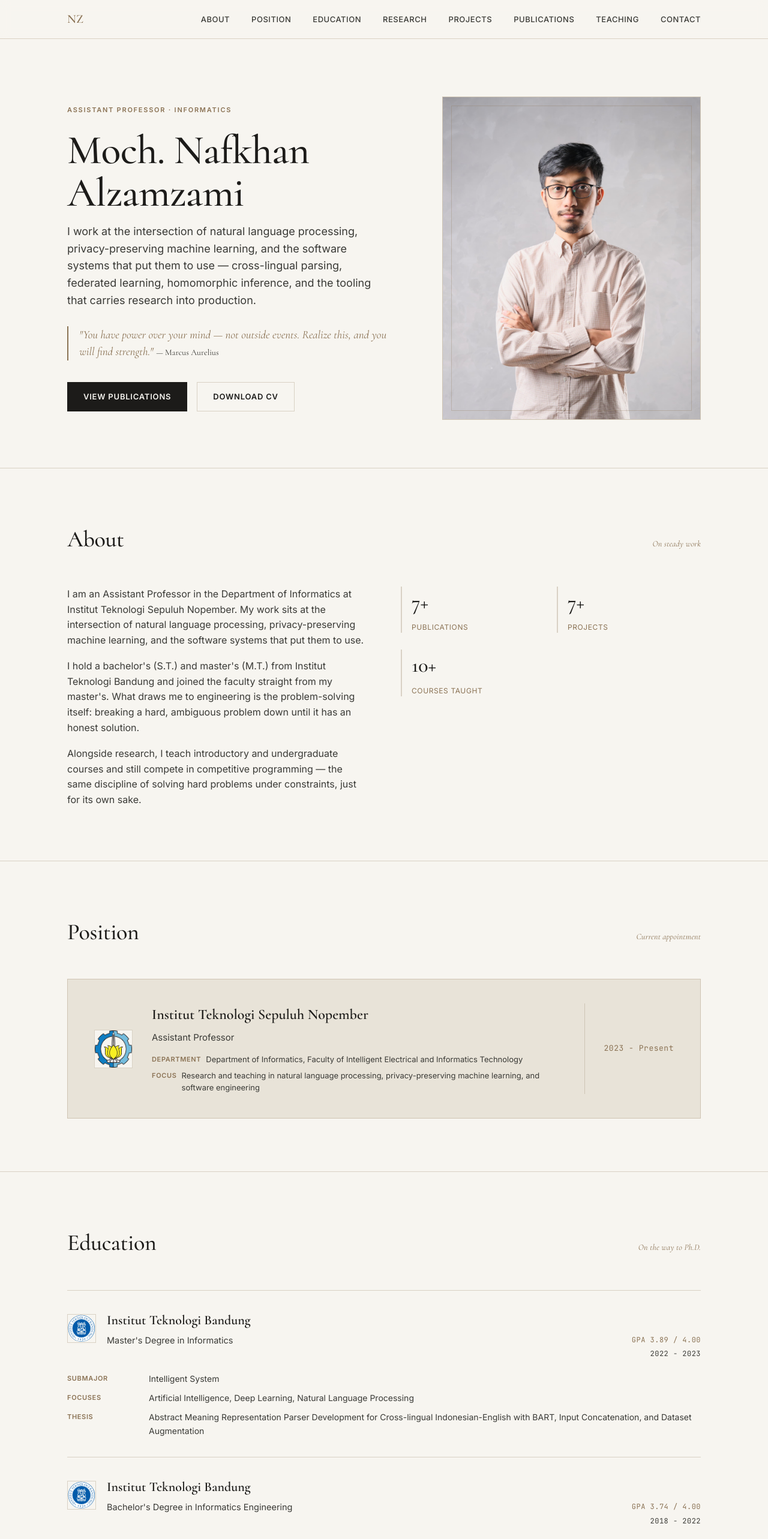
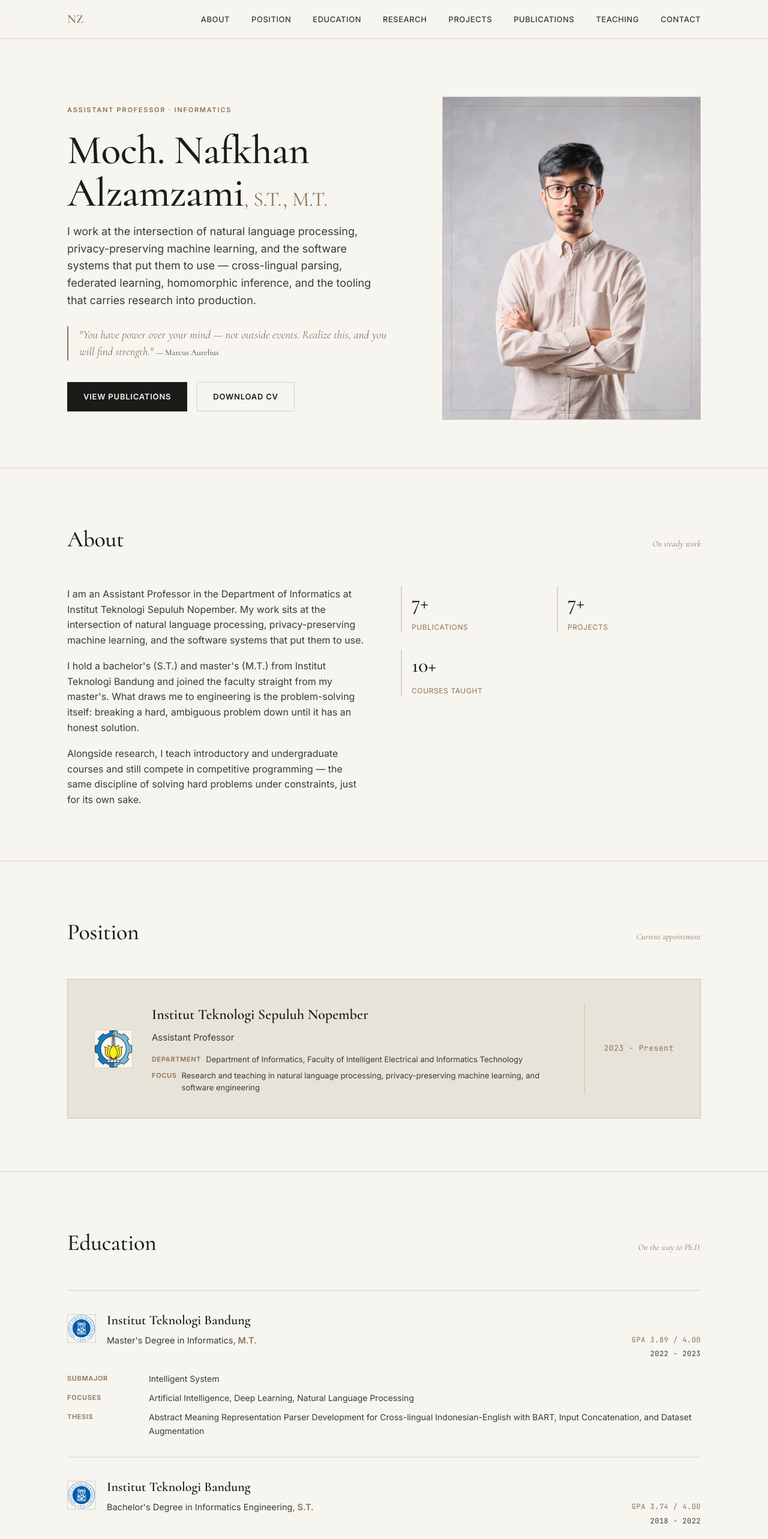
Before and after one commit to nafkhanzam/website-v2, a SvelteKit app: page / in a window 1280 px wide. Shown: the top 2566 px of the page at 60% size. Built offline with nearby package versions, Linux system fonts and the light colour scheme.

Commit message:
add degree title

```diff
--- a/src/routes/_/components/Education.svelte
+++ b/src/routes/_/components/Education.svelte
@@ -19,7 +19,9 @@
               </div>
               <div>
                 <h3>{edu.institution}</h3>
-                <div class="edu-degree">{edu.degree}</div>
+                <div class="edu-degree">
+                  {edu.degree}<span class="edu-title">, {edu.title}</span>
+                </div>
               </div>
             </div>
             <div class="edu-meta">
@@ -99,6 +101,11 @@
     color: var(--charcoal);
   }
 
+  .edu-title {
+    font-weight: 600;
+    color: var(--bronze);
+  }
+
   .edu-meta {
     display: flex;
     flex-direction: column;
--- a/src/routes/_/components/Hero.svelte
+++ b/src/routes/_/components/Hero.svelte
@@ -7,13 +7,16 @@
   <div class="wrap hero-grid">
     <div>
       <div class="hero-eyebrow eyebrow">{CONTENT.hero.eyebrow}</div>
-      <h1 class="hero-name">{CONTENT.hero.name}</h1>
+      <h1 class="hero-name">
+        {CONTENT.hero.name}<span class="hero-degrees">, {CONTENT.hero.degrees}</span>
+      </h1>
       <p class="hero-role">{CONTENT.hero.role}</p>
 
       <div class="hero-quote">
-        <p class="quote">{CONTENT.hero.quote} <span class="quote-attribution"
-            >— {CONTENT.hero.quoteAttribution}</span
-          ></p>
+        <p class="quote">
+          {CONTENT.hero.quote}
+          <span class="quote-attribution">— {CONTENT.hero.quoteAttribution}</span>
+        </p>
       </div>
 
       <div class="hero-actions">
@@ -59,6 +62,13 @@
     line-height: 1.05;
     letter-spacing: -0.01em;
     color: var(--ink);
+  }
+
+  .hero-degrees {
+    font-size: 0.5em;
+    font-weight: 400;
+    color: var(--bronze);
+    letter-spacing: 0;
   }
 
   .hero-role {
--- a/src/routes/_/contents.ts
+++ b/src/routes/_/contents.ts
@@ -37,6 +37,7 @@ export const CONTENT = {
   hero: {
     eyebrow: "Assistant Professor · Informatics",
     name: "Moch. Nafkhan Alzamzami",
+    degrees: "S.T., M.T.",
     role: "I work at the intersection of natural language processing, privacy-preserving machine learning, and the software systems that put them to use — cross-lingual parsing, federated learning, homomorphic inference, and the tooling that carries research into production.",
     quote:
       '"You have power over your mind — not outside events. Realize this, and you will find strength."',
@@ -91,6 +92,7 @@ export const CONTENT = {
         logo: "/education/itb.svg",
         institution: "Institut Teknologi Bandung",
         degree: "Master's Degree in Informatics",
+        title: "M.T.",
         gpa: {score: "3.89", scale: "4.00"},
         period: "2022 - 2023",
         details: [
@@ -110,6 +112,7 @@ export const CONTENT = {
         logo: "/education/itb.svg",
         institution: "Institut Teknologi Bandung",
         degree: "Bachelor's Degree in Informatics Engineering",
+        title: "S.T.",
         gpa: {score: "3.74", scale: "4.00"},
         period: "2018 - 2022",
         details: [
```
